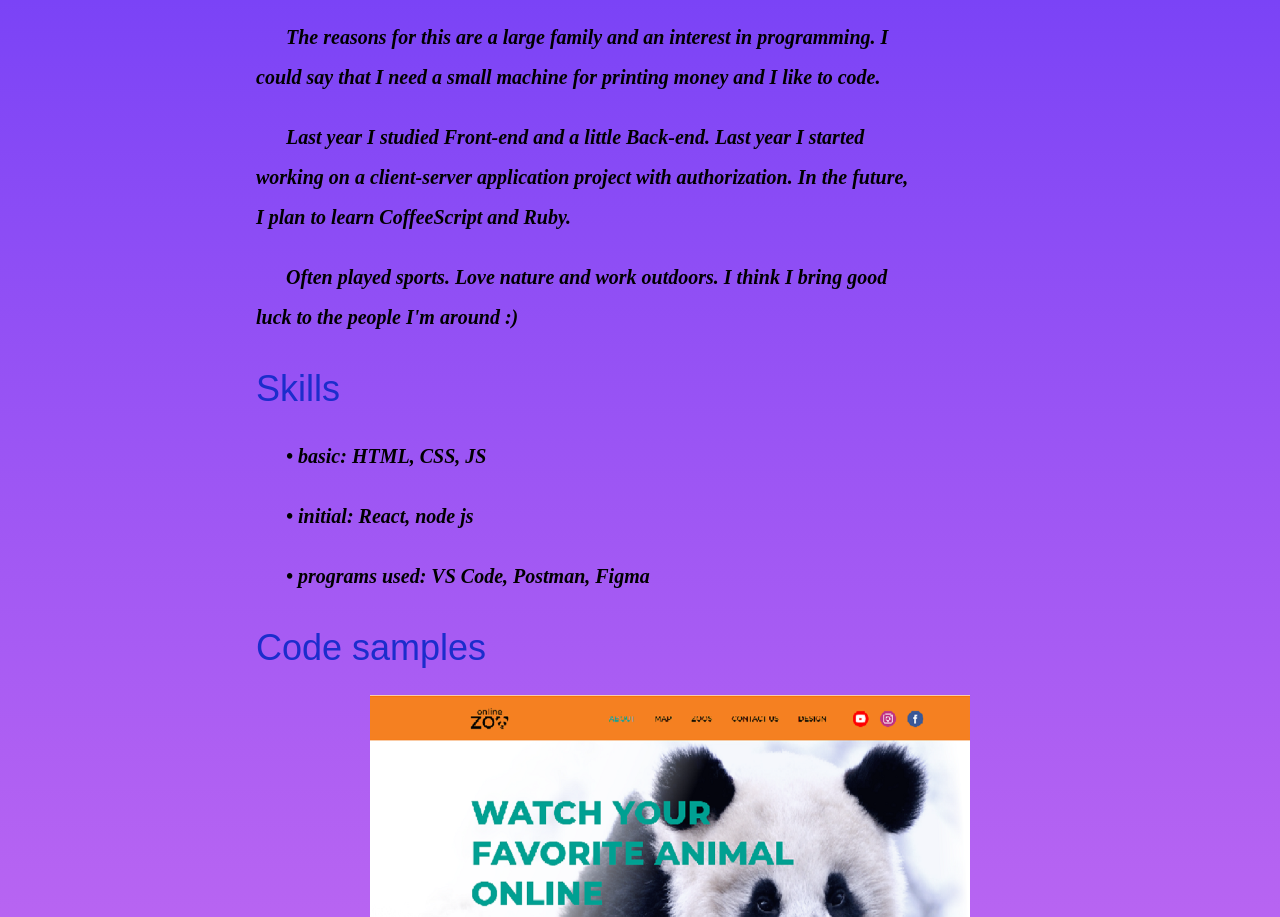
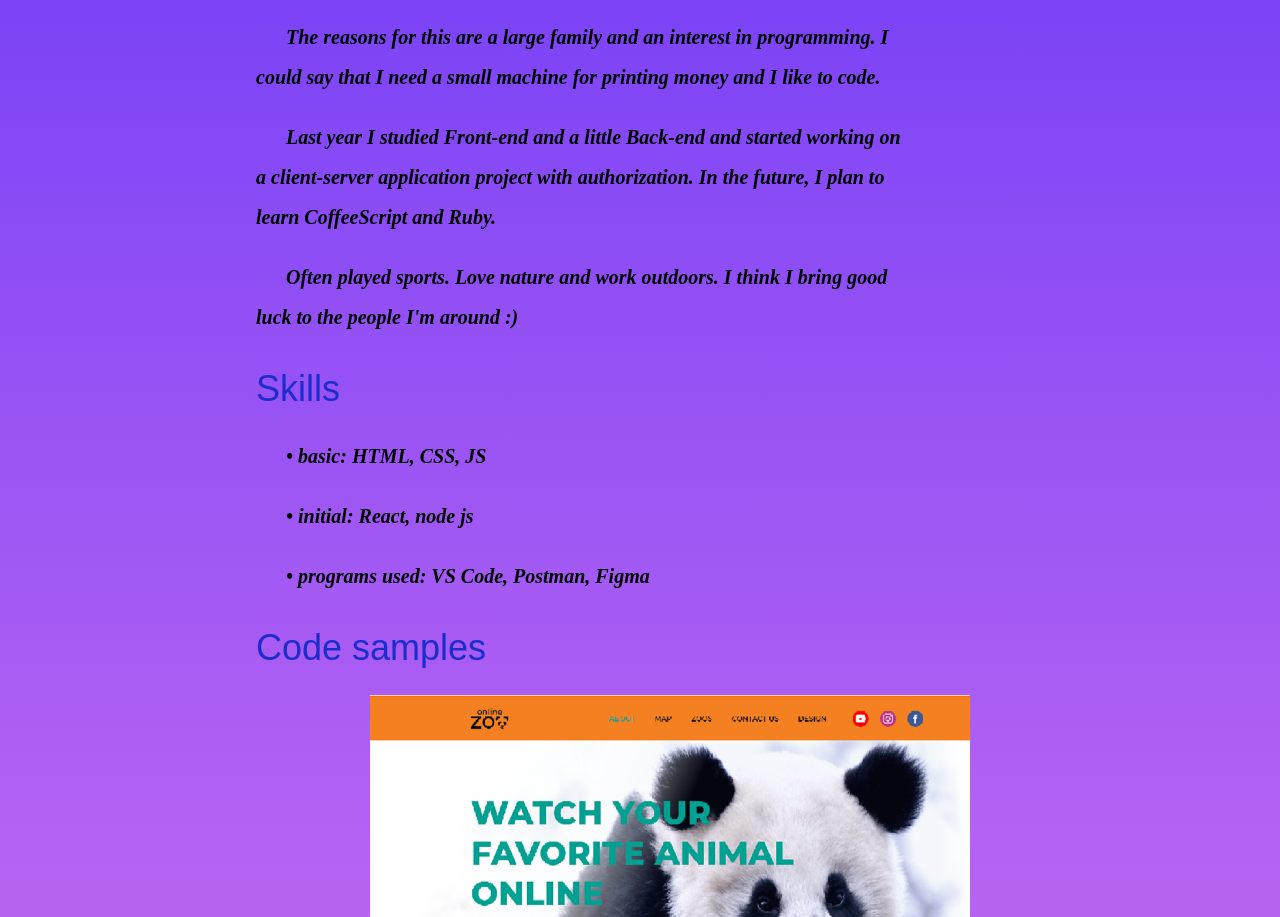
Before and after one commit to brat777Petrov/rsschool-cv, a plain HTML site: page index.html in a window 1280 px wide. Shown: the part 903-1820 px from the top of the page. Drawn offline with nearby package versions, Linux system fonts and the light colour scheme; a web font is replaced by a local one.

Commit message:
Update index.html

```diff
--- a/index.html
+++ b/index.html
@@ -73,7 +73,7 @@
             I could say that I need a small machine for printing money and I like to code.
           </p>
 
-          <p>Last year I studied Front-end and a little Back-end. Last year I started working on a client-server application project with authorization.
+          <p>Last year I studied Front-end and a little Back-end and started working on a client-server application project with authorization.
             In the future, I plan to learn CoffeeScript and Ruby.</p>
 
           <p>Often played sports. Love nature and work outdoors. I think I bring good luck to the people I'm around :)</p>
```
